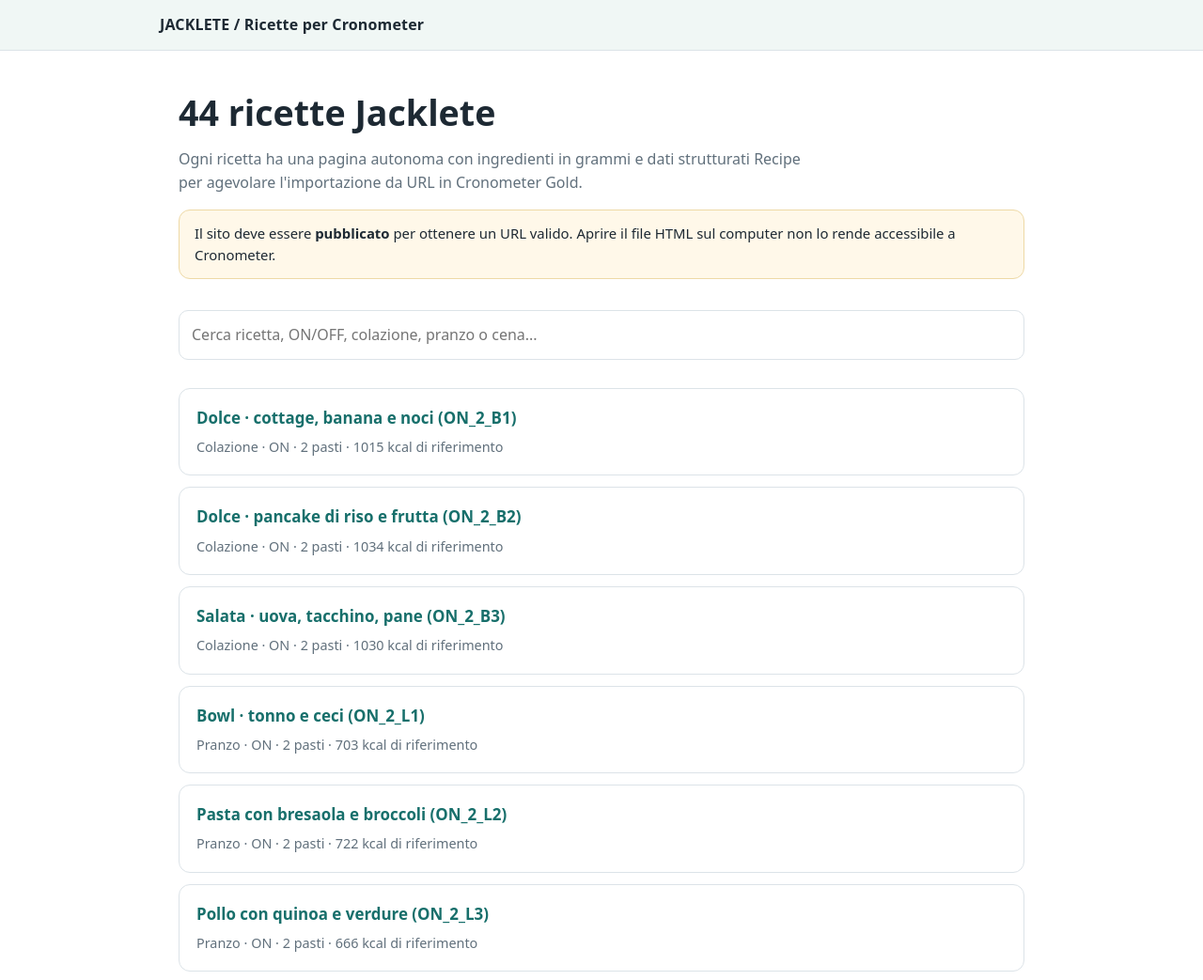
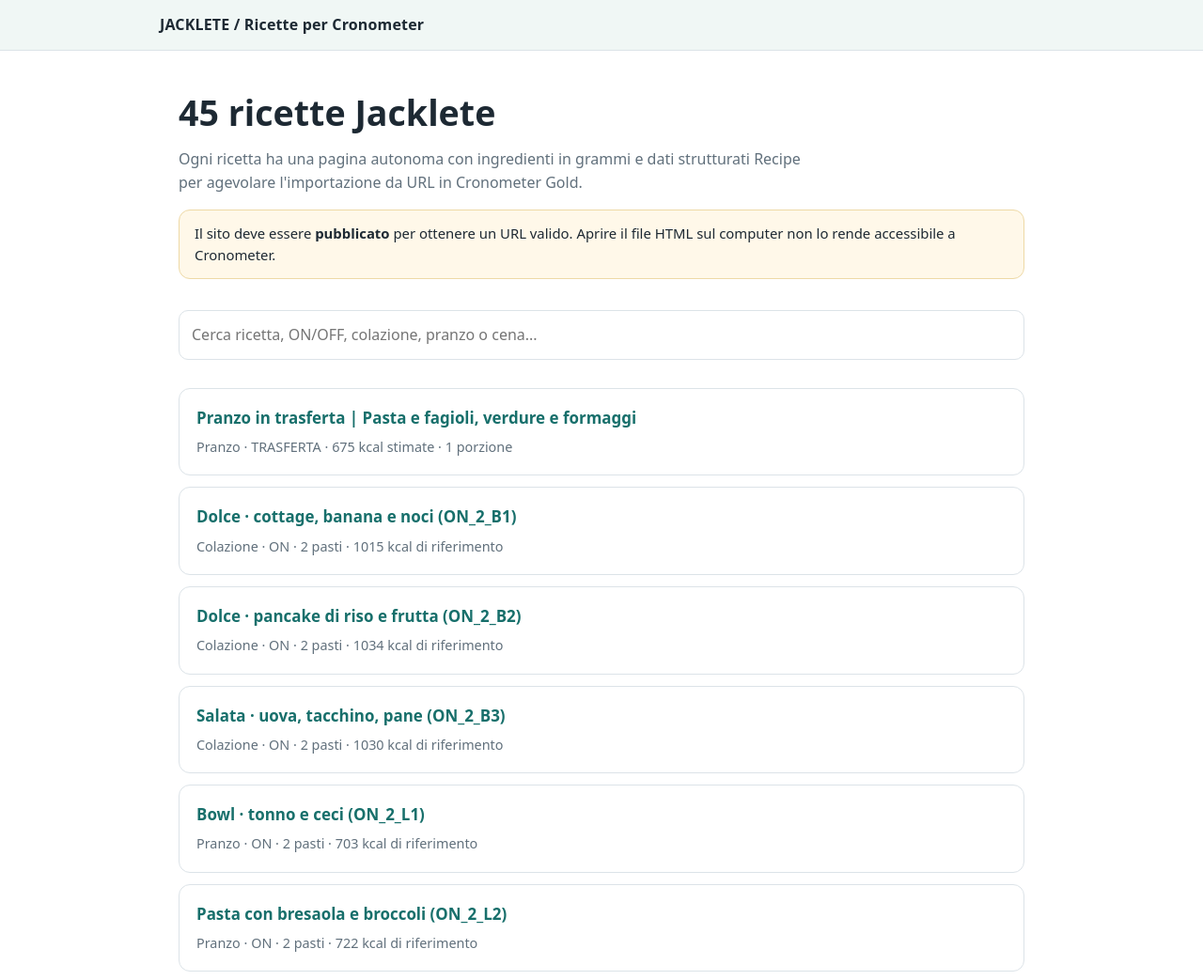
Before and after one commit to lucacozzolino973/jacklete-recipes, a plain HTML site: page index.html in a window 1280 px wide. Shown: the top 1043 px of the page at 94% size. Drawn offline with Linux system fonts and the light colour scheme.

Commit message:
Add travel lunch to Jacklete recipe index

```diff
--- a/index.html
+++ b/index.html
@@ -1,10 +1,10 @@
 <!doctype html><html lang="it"><head><meta charset="utf-8"><meta name="viewport" content="width=device-width, initial-scale=1">
-<title>Jacklete | 44 ricette per Cronometer Gold</title><link rel="stylesheet" href="assets/style.css"></head>
+<title>Jacklete | 45 ricette per Cronometer Gold</title><link rel="stylesheet" href="assets/style.css"></head>
 <body><div class="top"><div class="in">JACKLETE / Ricette per Cronometer</div></div><main>
-<h1>44 ricette Jacklete</h1><p class="subtitle">Ogni ricetta ha una pagina autonoma con ingredienti in grammi e dati strutturati Recipe per agevolare l'importazione da URL in Cronometer Gold.</p>
+<h1>45 ricette Jacklete</h1><p class="subtitle">Ogni ricetta ha una pagina autonoma con ingredienti in grammi e dati strutturati Recipe per agevolare l'importazione da URL in Cronometer Gold.</p>
 <p class="info">Il sito deve essere <strong>pubblicato</strong> per ottenere un URL valido. Aprire il file HTML sul computer non lo rende accessibile a Cronometer.</p>
 <input type="search" id="search" aria-label="Cerca una ricetta" placeholder="Cerca ricetta, ON/OFF, colazione, pranzo o cena...">
-<div id="recipes"><div class="card" data-name="dolce · cottage, banana e noci (on_2_b1) colazione on">
+<div id="recipes"><div class="card" data-name="pranzo trasferta pasta e fagioli verdure stracchino mozzarella"><h3><a href="ricette/pranzo_trasferta_pasta_fagioli_verdure.html">Pranzo in trasferta | Pasta e fagioli, verdure e formaggi</a></h3><p class="desc">Pranzo · TRASFERTA · 675 kcal stimate · 1 porzione</p></div><div class="card" data-name="dolce · cottage, banana e noci (on_2_b1) colazione on">
 <h3><a href="ricette/on_2_b1.html">Dolce · cottage, banana e noci (ON_2_B1)</a></h3>
 <p class="desc">Colazione · ON · 2 pasti · 1015 kcal di riferimento</p></div><div class="card" data-name="dolce · pancake di riso e frutta (on_2_b2) colazione on">
 <h3><a href="ricette/on_2_b2.html">Dolce · pancake di riso e frutta (ON_2_B2)</a></h3>
```
